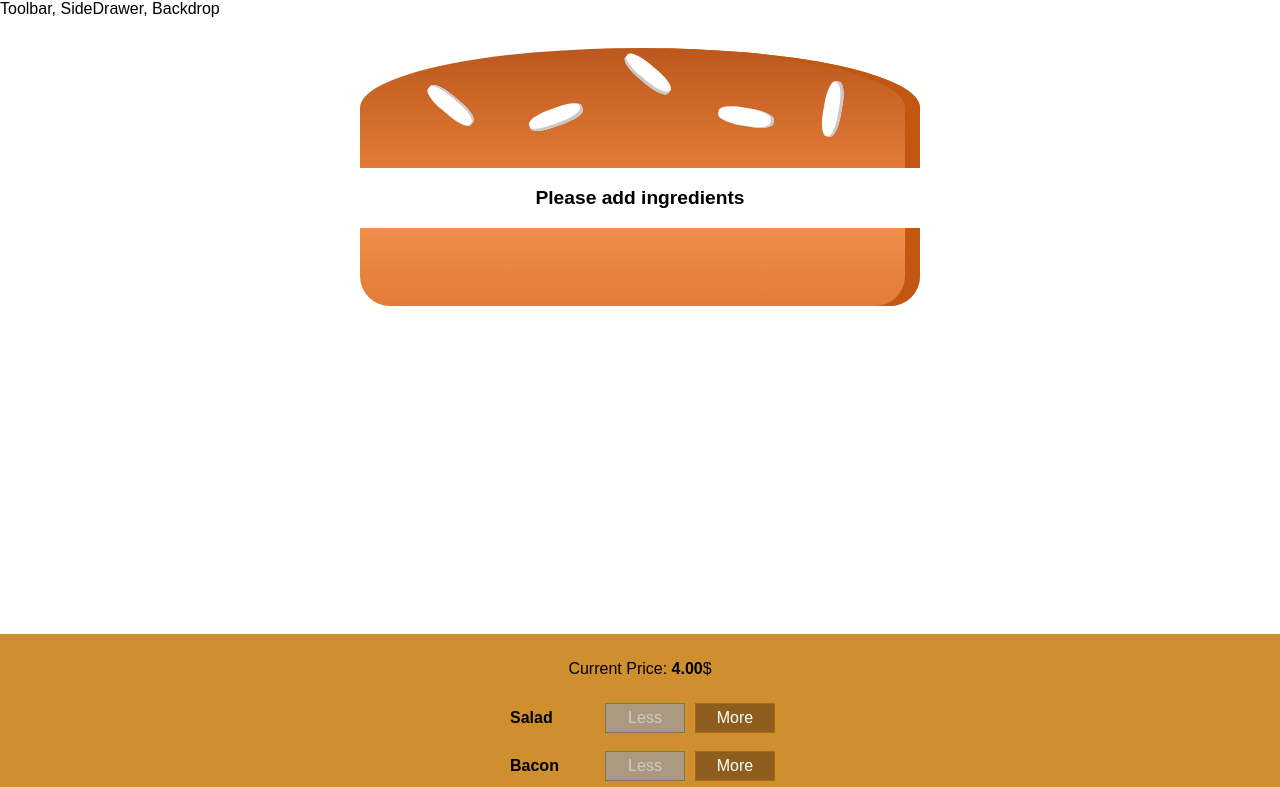
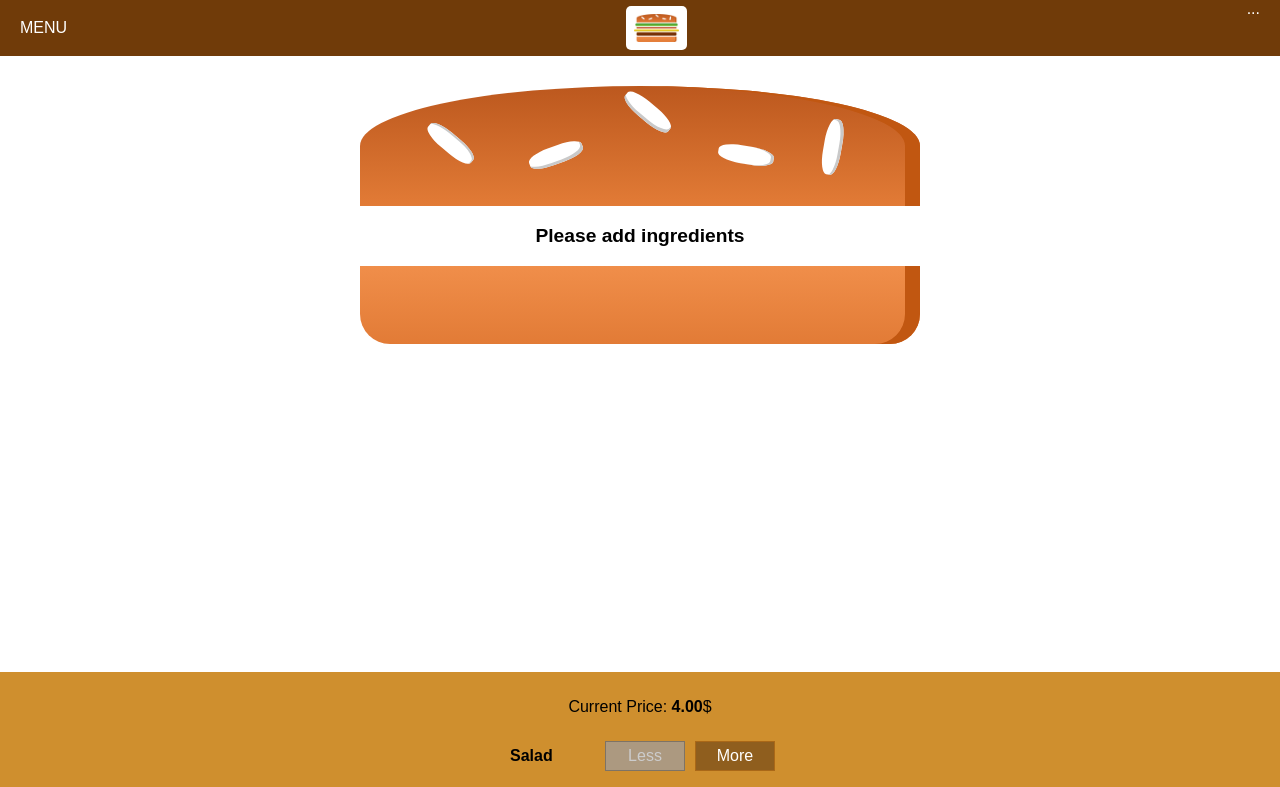
Before and after one commit to serhii-stotskyi/burger-app, a React app: page / in a window 1280 px wide. Shown: the top 787 px of the page. Built offline with nearby package versions, Linux system fonts and the light colour scheme.

Commit message:
Added logo

```diff
--- a/src/components/Layout/Layout.css
+++ b/src/components/Layout/Layout.css
@@ -1,3 +1,3 @@
 .Content {
-    margin-top: 16px;
+    margin-top: 72px;
 }
--- a/src/components/Layout/Layout.js
+++ b/src/components/Layout/Layout.js
@@ -1,10 +1,11 @@
 import React from 'react'
 import Auxed from '../../hoc/Auxed';
+import Toolbar from '../Navigation/Toolbar/Toolbar';
 import classes from './Layout.css'
 
 const layout = (props) => (
     <Auxed>
-        <div>Toolbar, SideDrawer, Backdrop</div>
+        <Toolbar/>
         <main className={classes.Content}>
             {props.children}
         </main>
--- /dev/null
+++ b/src/components/Logo/Logo.css
@@ -0,0 +1,11 @@
+.Logo {
+    background-color: white;
+    padding: 8px;
+    height: 80%;
+    box-sizing: border-box;
+    border-radius: 5px;
+}
+
+.Logo img {
+    height: 100%;
+}
--- /dev/null
+++ b/src/components/Logo/Logo.js
@@ -0,0 +1,12 @@
+import React from 'react';
+
+import burgerLogo from '../../assets/images/burger-logo.png';
+import classes from './Logo.css';
+
+const logo = (props) => (
+    <div className={classes.Logo}>
+        <img src={burgerLogo} alt="my burger" />
+    </div>
+);
+
+export default logo;
--- /dev/null
+++ b/src/components/Navigation/Toolbar/Toolbar.css
@@ -0,0 +1,19 @@
+.Toolbar {
+    height: 56px;
+    width: 100%;
+    position: fixed;
+    top: 0;
+    left: 0;
+    background-color: #703B09;
+    display: flex;
+    justify-content: space-between;
+    align-items: center;
+    padding: 0 20px;
+    box-sizing: border-box;
+    z-index: 90;
+    color: #fff;
+}
+
+.Toolbar nav {
+    height: 100%;
+}
--- /dev/null
+++ b/src/components/Navigation/Toolbar/Toolbar.js
@@ -0,0 +1,16 @@
+import React from 'react';
+
+import classes from './Toolbar.css';
+import Logo from '../../Logo/Logo';
+
+const toolbar = (props) => (
+    <header className={classes.Toolbar}>
+        <div>MENU</div>
+        <Logo />
+        <nav>
+            ...
+        </nav>
+    </header>
+);
+
+export default toolbar;
```
Also changed, not shown: src/assets/images/burger-logo.png (added).
